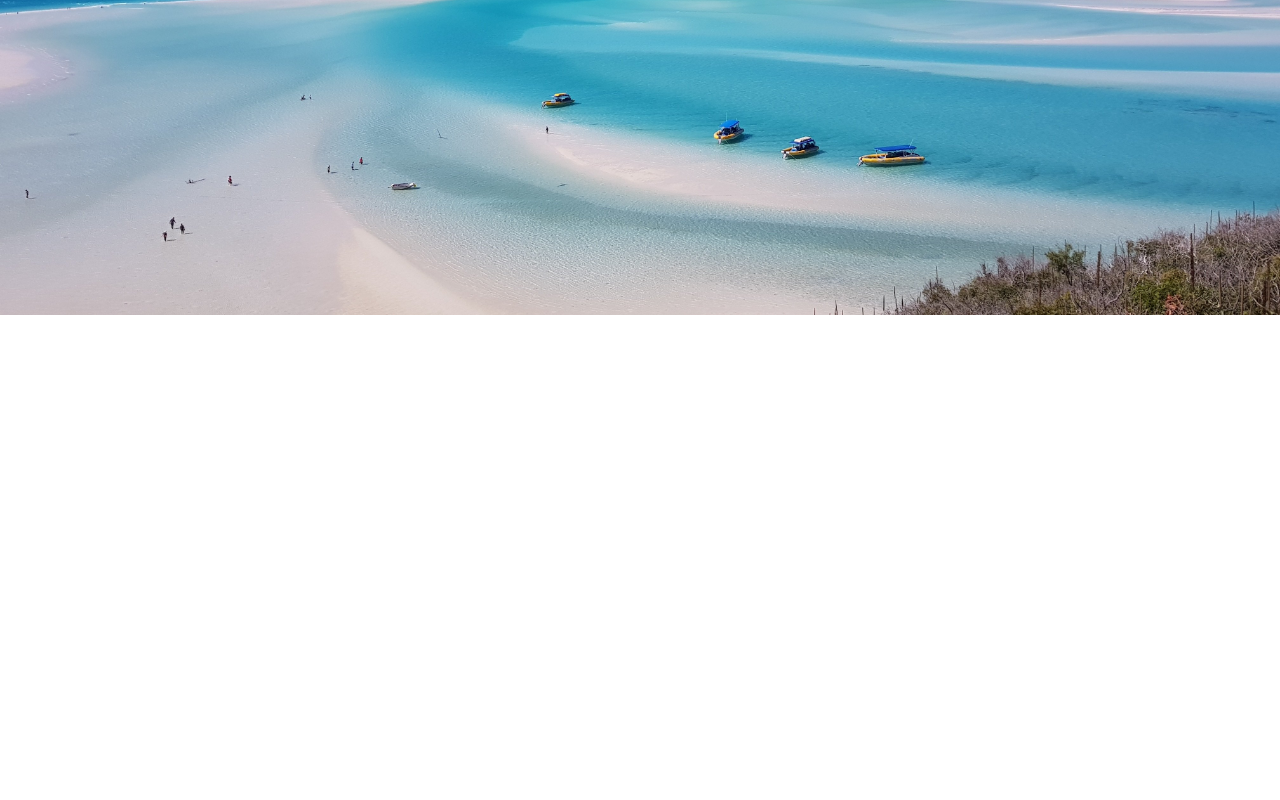
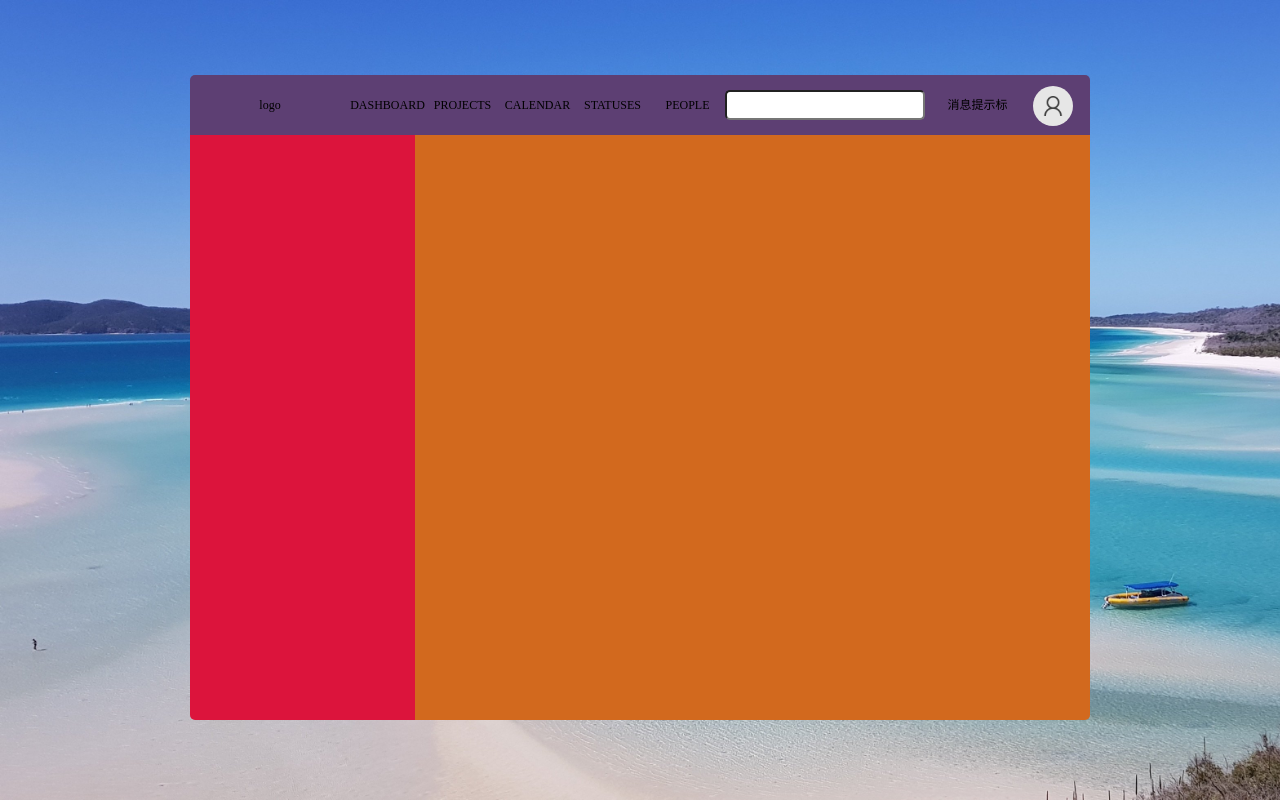
Before and after one commit to wu-yiqiang/lanAssistant, a plain HTML site: page index.html in a window 1280 px wide. Drawn offline with Linux system fonts and the light colour scheme.

Commit message:
主页基本框架

```diff
--- /dev/null
+++ b/css/base.css
@@ -0,0 +1,7 @@
+* {
+    margin: 0;
+    padding:0;
+}
+li {
+    list-style: none;
+}
--- a/css/index.css
+++ b/css/index.css
@@ -1,6 +1,72 @@
-body {
+html,body {
+    position: relative;
     width: 100%;
     height: 100%;
-    background:url("../static/uploads/indexbackground.jpg") no-repeat center center;
+    background:url("../static/uploads/indexbackground.jpg") no-repeat;
     background-size: cover;
+    overflow: hidden;
 }
+.main_box {
+    position: absolute;
+    left: 50%;
+    top:50%;
+    transform: translate(-50%,-50%);
+    width: 900px;
+    height: 650px;
+    border-radius: 5px;
+}
+
+.headers {
+    width: 100%;
+    height: 60px;
+    background-color: #5D3F73;
+    border-radius: 5px 5px 0 0;
+}
+.headers ul {
+    width: 100%;
+    height: 100%;
+}
+.headers ul li {
+    display: inline-block;
+    float: left;
+    width: 75px;
+    height: 60px;
+    line-height: 60px;
+    font-size: 12px;
+    text-align: center;
+}
+.headers ul li:nth-child(1){
+    width: 160px;
+}
+.headers ul li > input {
+    width: 200px;
+    height: 30px;
+    outline: none;
+    border-radius: 5px;
+    padding-left: 10px;
+}
+.headers ul li:nth-child(8){
+    margin-left: 140px;
+}
+
+.headers ul li img {
+    width: 40px;
+    height: 40px;
+    border-radius: 50%;
+    vertical-align: middle;
+}
+
+.leftbar{
+    float: left;
+    width: 225px;
+    height: 90%;
+    background-color: crimson;
+    border-radius: 0 0 0 5px;
+}
+.rightframe {
+    float: left;
+    width: 75%;
+    height: 90%;
+    background-color: chocolate;
+    border-radius: 0 0 5px 0;
+}
--- a/index.html
+++ b/index.html
@@ -5,11 +5,39 @@
 	<meta name="viewport" content="width=<device-width>, initial-scale=1.0">
 	<meta http-equiv="X-UA-Compatible" content="ie=edge">
 	<title>局域网助手</title>
+	<link rel="stylesheet" href="css/base.css">
 	<link rel="stylesheet" href="css/index.css">
 	<link rel="stylesheet" href="">
 </head>
 <body>
 	<!--界面主体部分-->
+	<div class="main_box">
+			<header class="headers">
+				<ul>
+					<li>logo</li>
+					<li>DASHBOARD</li>
+					<li>PROJECTS</li>
+					<li>CALENDAR</li>
+					<li>STATUSES</li>
+					<li>PEOPLE</li>
+					<li>
+						<input type="search" name="search">
+					</li>
+					<li>消息提示标</li>
+					<li>
+						<img src="./static/images/user.png" alt="">
+					</li>
+				</ul>
+
+			</header>
+			<div class="leftbar">
+
+			</div>
+			<div class="rightframe">
+
+			</div>
+	</div>
+
 	<script src="js/index.js">
 
 	</script>
--- a/js/index.js
+++ b/js/index.js
@@ -0,0 +1,5 @@
+/*项目初始化*/
+
+
+
+/*获取存在当前网段的人员*/
```
